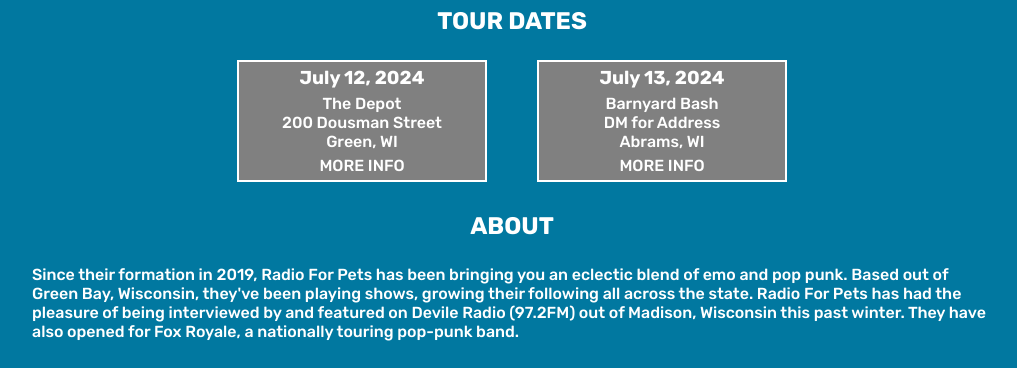
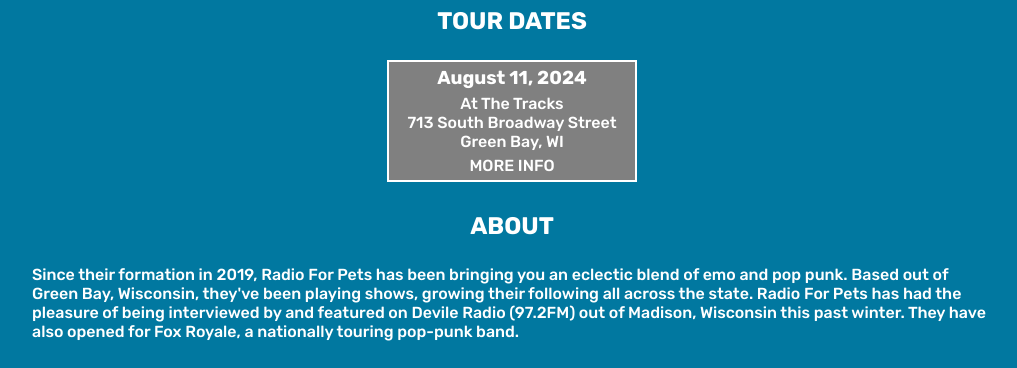
Before and after one commit to adambruce612/radioforpets, a plain HTML site: page index.html in a window 1280 px wide. Shown: the part 370-738 px from the top of the page, without its empty margins (128-1145 px from the left). Drawn offline with Linux system fonts and the light colour scheme.

Commit message:
Add files via upload

```diff
--- a/index.html
+++ b/index.html
@@ -69,23 +69,14 @@
                 <h2>Tour Dates</h2>
                 <div class="tour-cards">
                     <div class="tour-card">
-                        <h3>July 12, 2024</h3>
-                            <p>The Depot</p>
-                            <p>200 Dousman Street</p>
-                            <p>Green, WI</p>
-                            <div class="more-info">
-                                <a href="https://www.facebook.com/events/3651085781810811">More Info</a>
-                            </div>
+                        <h3>August 11, 2024</h3>
+                            <p>At The Tracks</p>
+                            <p>713 South Broadway Street</p>
+                            <p>Green Bay, WI</p>
+                                <div class="more-info">
+                                    <a href="https://www.facebook.com/events/2272459553088962">More Info</a>
+                                </div>
                     </div>
-                        <div class="tour-card">
-                            <h3>July 13, 2024</h3>
-                                <p>Barnyard Bash</p>
-                                <p>DM for Address</p>
-                                <p>Abrams, WI</p>
-                                <div class="more-info">
-                                    <a href="https://www.facebook.com/events/1483829775605580">More Info</a>
-                                </div>
-                        </div>
                 </div>
             </section>
             <section class="about">
```
